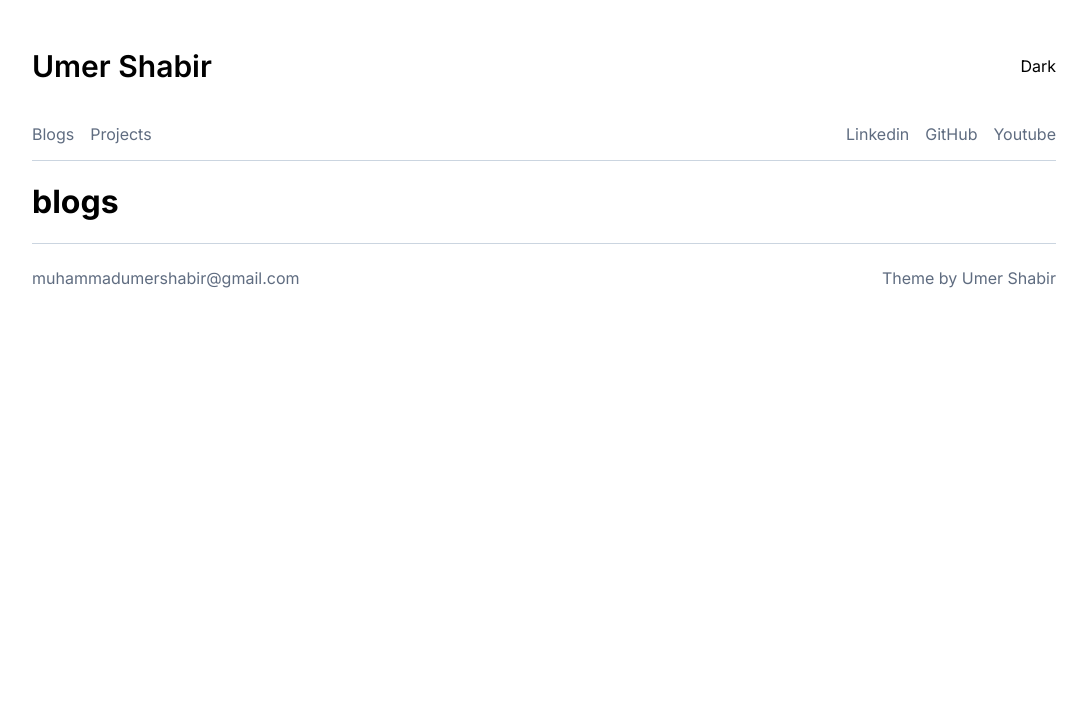
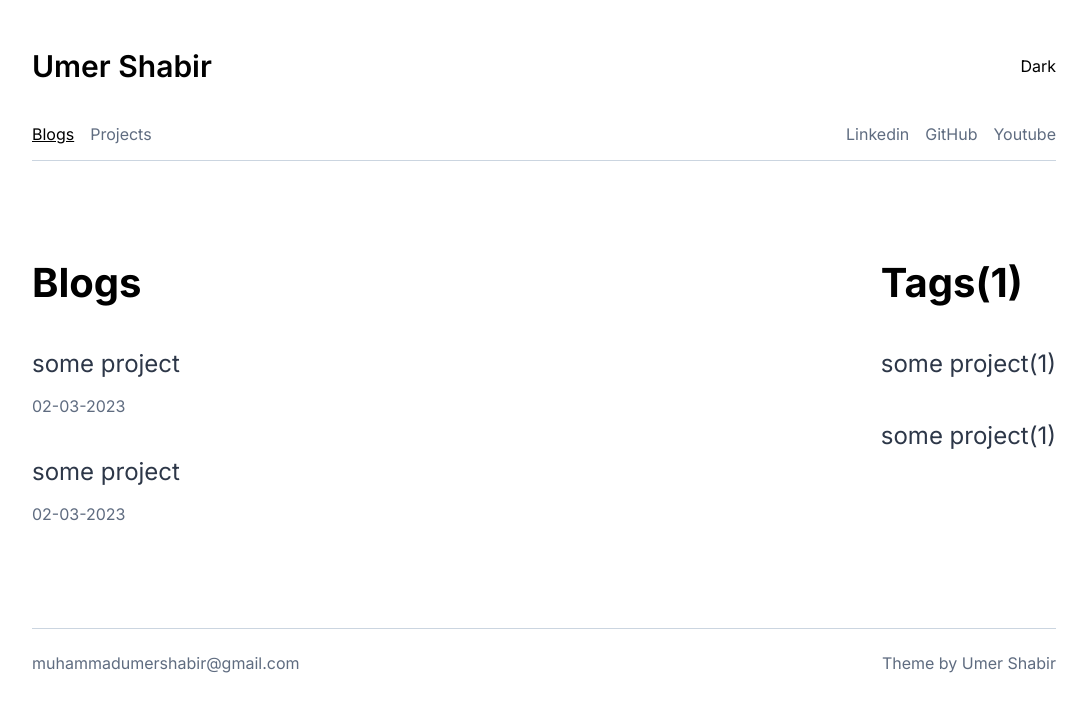
Before and after one commit to umershabir/nextjs-portfolio, a Next.js app: page /blogs in a window 1280 px wide. Shown: the top 712 px of the page, without its empty margins (96-1183 px from the left). Built offline with nearby package versions, Linux system fonts and the light colour scheme.

Commit message:
building up the blogs page

```diff
--- a/src/components/Navbar/Navbar.module.scss
+++ b/src/components/Navbar/Navbar.module.scss
@@ -13,6 +13,11 @@
       margin: 2rem 0 1rem 0;
 
       li {
+        .active {
+          text-decoration: underline;
+          color: #000;
+          transition: all ease-out 0.2s;
+        }
         a {
           color: #5f6c80;
           text-decoration: none;
--- a/src/components/Navbar/Navbar.tsx
+++ b/src/components/Navbar/Navbar.tsx
@@ -1,6 +1,10 @@
 import styles from "./Navbar.module.scss";
 import Link from "next/link";
+import { usePathname } from "next/navigation";
+
 export default function Navbar() {
+  const pathname = usePathname();
+  console.log(pathname);
   return (
     <nav className={styles.nav}>
       <div className={styles.title}>
@@ -12,10 +16,20 @@ export default function Navbar() {
       <div className={styles.navLinks}>
         <ul>
           <li>
-            <Link href={"/blogs"}>Blogs</Link>
+            <Link
+              href={"/blogs"}
+              className={pathname == "/blogs" ? styles.active : undefined}
+            >
+              Blogs
+            </Link>
           </li>
           <li>
-            <Link href={"/projects"}>Projects</Link>
+            <Link
+              href={"/projects"}
+              className={pathname == "/projects" ? styles.active : undefined}
+            >
+              Projects
+            </Link>
           </li>
         </ul>
         <ul>
--- a/src/pages/blogs/index.tsx
+++ b/src/pages/blogs/index.tsx
@@ -1,7 +1,37 @@
-export default function Blogs(){
-    return (
-        <>
-        <h1>blogs</h1>
-        </>
-    )
+import styles from "@/styles/Blogs.module.scss";
+import Link from "next/link";
+export default function Blogs() {
+  return (
+    <section className={styles.blogSec}>
+      <div className={styles.blogs}>
+        <h2>Blogs</h2>
+        <div className={styles.posts}>
+          <ul>
+            {["a", "b"].map((item, index) => (
+              <li key={index}>
+                <Link href={"/"} className="primaryText">
+                  some project
+                </Link>
+                <p className="secondaryText">02-03-2023</p>
+              </li>
+            ))}
+          </ul>
+        </div>
+      </div>
+      <div className={styles.blogs}>
+        <h2>Tags(1)</h2>
+        <div className={styles.posts}>
+          <ul>
+            {["a", "b"].map((item, index) => (
+              <li key={index}>
+                <Link href={"/"} className="primaryText">
+                  some project({"1"})
+                </Link>
+              </li>
+            ))}
+          </ul>
+        </div>
+      </div>
+    </section>
+  );
 }
--- /dev/null
+++ b/src/styles/Blogs.module.scss
@@ -0,0 +1,13 @@
+.blogSec {
+  display: flex;
+  justify-content: space-between;
+  margin: 4rem 0;
+}
+.posts {
+  margin: 2rem 0;
+  ul {
+    display: flex;
+    flex-direction: column;
+    row-gap: 1.5rem;
+  }
+}
```
Also changed, not shown: public/sources/posts/test.md (added, +5 -0 lines), src/pages/_app.tsx (+7 -2 lines), src/pages/index.tsx (+13 -1 lines), src/pages/projects/index.tsx (+20 -5 lines), src/posts/test.md (added).
